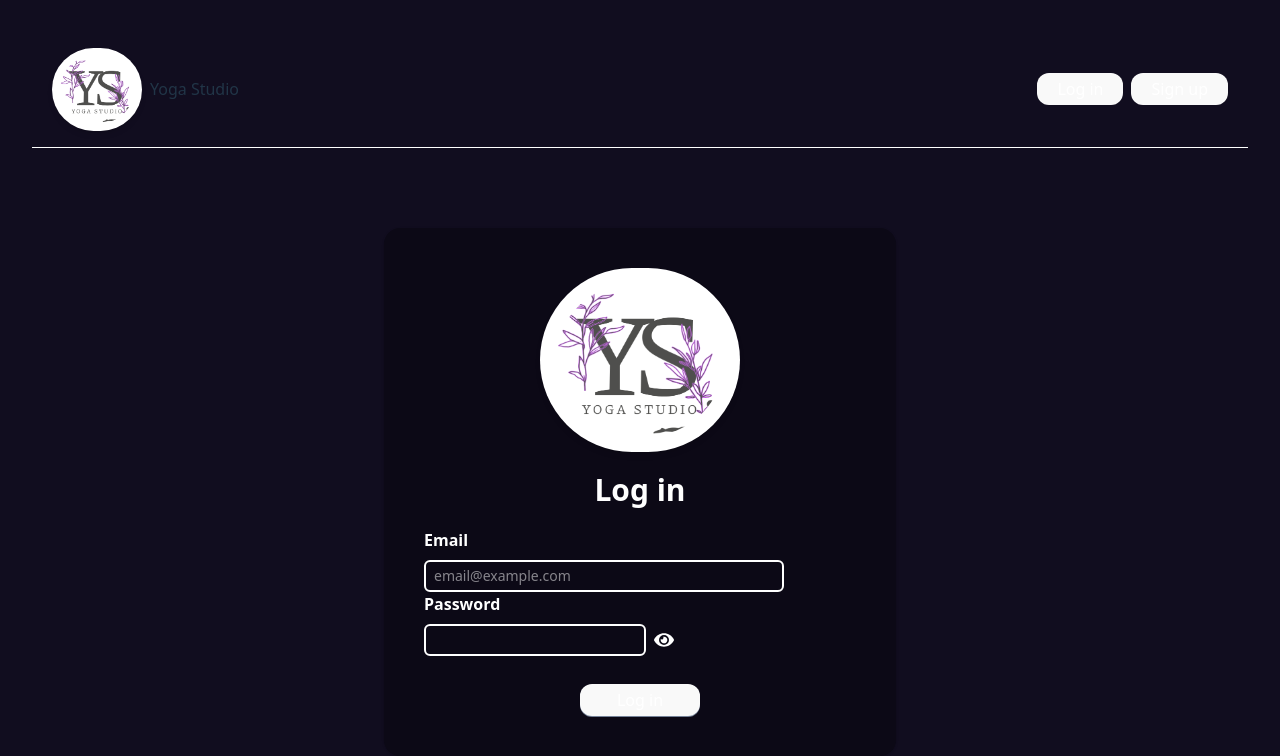
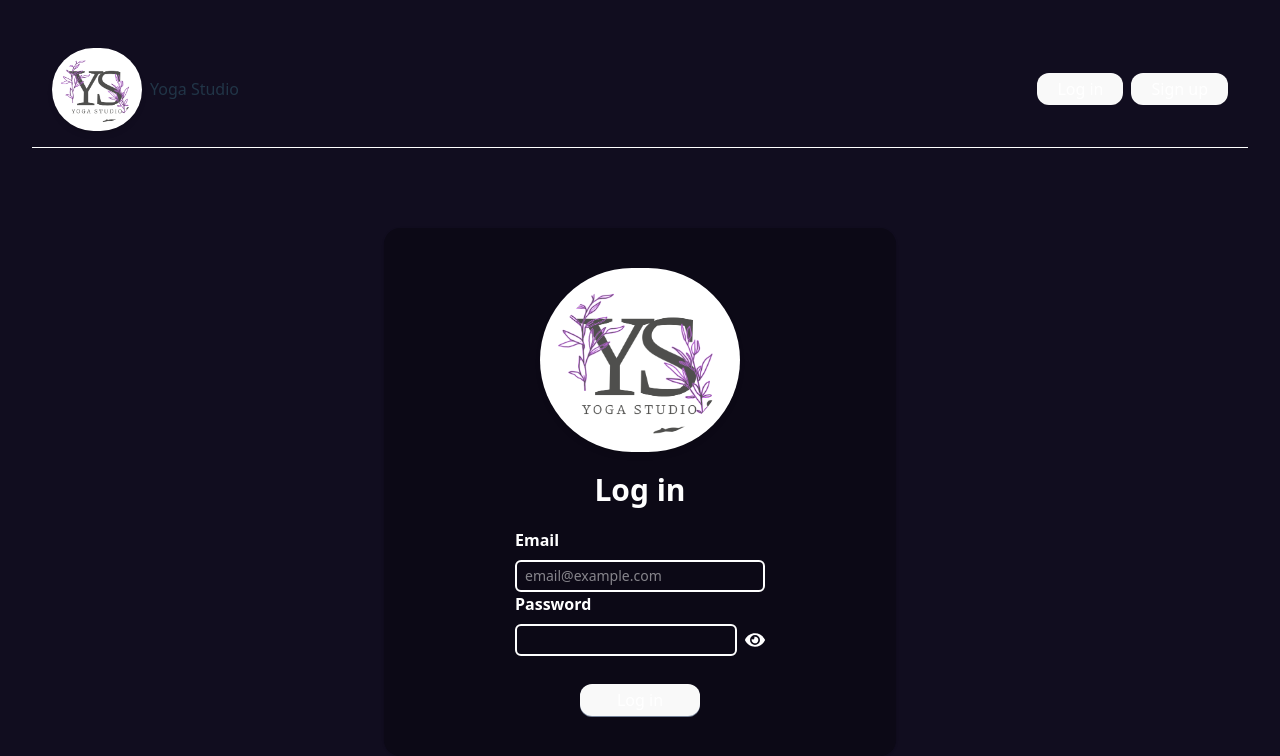
Before and after one commit to CaroSerrano/booking-yoga, a React app in the folder apps/frontend/: page /login in a window 1280 px wide. Shown: the top 756 px of the page. Built offline with nearby package versions, Linux system fonts and the light colour scheme; the HTML template or start-up script is replaced by a standard one.

Commit message:
update properties and styles

```diff
--- a/apps/frontend/src/components/LoginForm.tsx
+++ b/apps/frontend/src/components/LoginForm.tsx
@@ -34,7 +34,7 @@ export function LoginForm({
   return (
     <form
       onSubmit={handleSubmit}
-      className='relative flex flex-col w-full gap-5 max-w-lg  p-10 rounded-2xl bg-[url("/texture.webp")] bg-cover bg-center  text-white overflow-hidden shadow-sm'
+      className='relative flex flex-col items-center w-full gap-5 max-w-lg  p-10 rounded-2xl bg-[url("/texture.webp")] bg-cover bg-center  text-white overflow-hidden shadow-sm'
     >
       <div className='absolute inset-0 bg-black/30 z-0' />
       <div className='relative z-10'>
@@ -56,6 +56,8 @@ export function LoginForm({
             type='email'
             onChange={(e) => setEmail(e.target.value)}
             value={email}
+            disabled={loading}
+            required
           />
           <div className='relative flex items-center gap-2'>
             <Input
@@ -66,6 +68,8 @@ export function LoginForm({
               type={visible ? 'text' : 'password'}
               onChange={(e) => setPassword(e.target.value)}
               value={pass}
+              disabled={loading}
+              required
             />
             {visible ? (
               <FaEyeSlash
```
